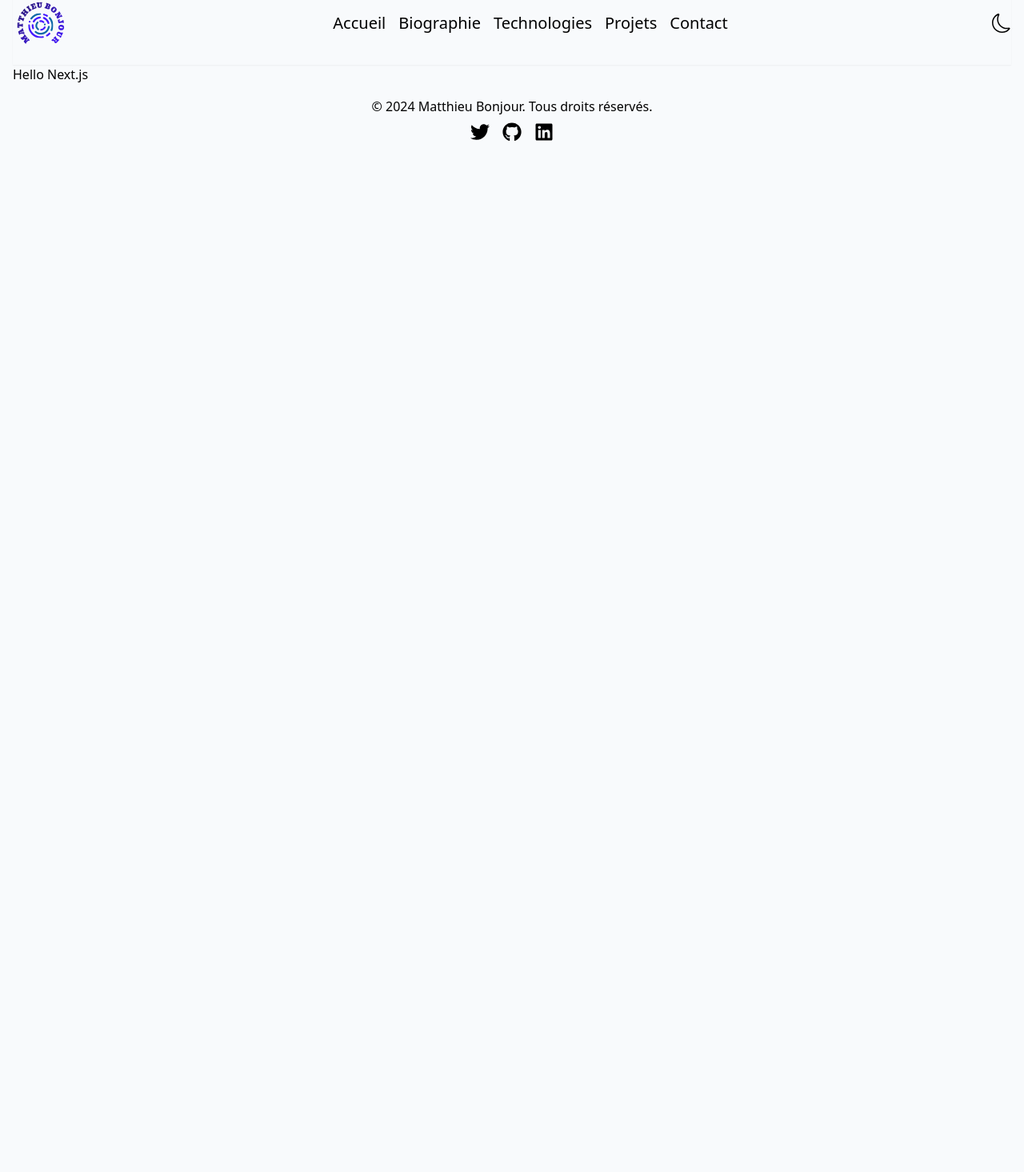
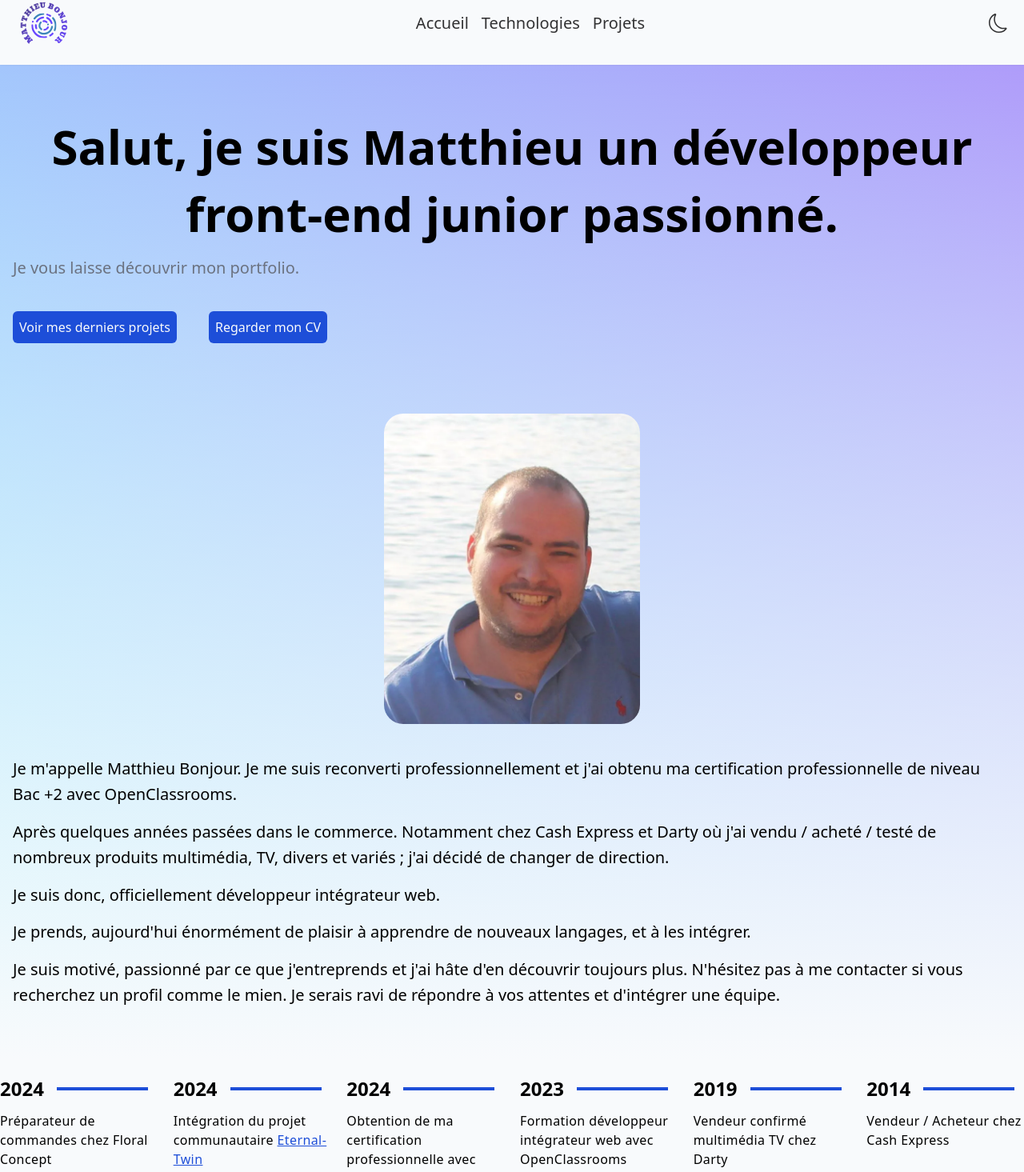
Before and after one commit to Matthieu83600/Portfolio-nextjs, a Next.js app: page / in a window 1280 px wide. Shown: the part 23-1488 px from the top of the page at 80% size. Before the commit the page ends 800 px from the top, so only its background shows below. Built offline with nearby package versions, Linux system fonts and the light colour scheme.

Commit message:
feat: home

```diff
--- a/app/globals.css
+++ b/app/globals.css
@@ -3,7 +3,7 @@
 @tailwind utilities;
 
 @layer components {
-  li {
+  .menu {
     @apply relative flex mx-2 gap-2 text-xl after:absolute after:-bottom-[3px] after:left-0 after:h-[2px] after:w-0 after:bg-current after:duration-300 after:ease-in-out hover:no-underline hover:after:w-full dark:hover:text-sky-400;
   }
 }
--- a/app/layout.tsx
+++ b/app/layout.tsx
@@ -37,7 +37,7 @@ export default function RootLayout({
 }>) {
   return (
     <html lang="fr" suppressHydrationWarning>
-      <body className="bg-slate-50 px-4 dark:bg-slate-950">
+      <body className="bg-slate-50 dark:bg-black">
         <ThemeContext>
           <Header />
           <main>{children}</main>
--- a/app/page.tsx
+++ b/app/page.tsx
@@ -1,3 +1,17 @@
+import { IntroSection } from '../components/Intro';
+import { AboutSection } from '../components/About';
+import { TimeLine } from '../components/Timeline';
+
 export default function Home() {
-  return <p>Hello Next.js</p>;
+  return (
+    <div className="flex min-h-screen flex-col">
+      <div className="bg-gradient-to-tr from-[#97f0ff] to-[#af9cfa] dark:from-[#1a1a1a] dark:to-[#3a3a3ace]">
+        <div className="inset-0 bg-gradient-to-t from-slate-50 to-transparent dark:from-black">
+          <IntroSection />
+          <AboutSection />
+        </div>
+      </div>
+      <TimeLine />
+    </div>
+  );
 }
--- /dev/null
+++ b/components/About.tsx
@@ -0,0 +1,45 @@
+import Image from 'next/image';
+
+export function AboutSection() {
+  return (
+    <section id="about" className="flex flex-col px-4">
+      <div className="mt-7 flex justify-center">
+        <Image
+          unoptimized
+          src={'./assets/moi.webp'}
+          width={300}
+          height={0}
+          style={{ width: '320px', height: 'auto' }}
+          alt="Matthieu Bonjour"
+          className="rounded-3xl"
+        />
+      </div>
+      <div className="flex max-w-7xl flex-col gap-3 pb-16 pt-10">
+        <div className="text-xl font-light leading-relaxed">
+          <p>
+            Je m'appelle Matthieu Bonjour. Je me suis reconverti
+            professionnellement et j'ai obtenu ma certification professionnelle
+            de niveau Bac +2 avec OpenClassrooms.
+          </p>
+          <p className="my-3.5">
+            Après quelques années passées dans le commerce. Notamment chez Cash
+            Express et Darty où j'ai vendu / acheté / testé de nombreux produits
+            multimédia, TV, divers et variés ; j'ai décidé de changer de
+            direction.
+          </p>
+          <p>Je suis donc, officiellement développeur intégrateur web.</p>
+          <p className="my-3.5">
+            Je prends, aujourd'hui énormément de plaisir à apprendre de nouveaux
+            langages, et à les intégrer.
+          </p>
+          <p>
+            Je suis motivé, passionné par ce que j'entreprends et j'ai hâte d'en
+            découvrir toujours plus. N'hésitez pas à me contacter si vous
+            recherchez un profil comme le mien. Je serais ravi de répondre à vos
+            attentes et d'intégrer une équipe.
+          </p>
+        </div>
+      </div>
+    </section>
+  );
+}
--- a/components/Footer.tsx
+++ b/components/Footer.tsx
@@ -1,4 +1,4 @@
-import { FaTwitter, FaGithub, FaLinkedin } from 'react-icons/fa';
+import { FaTwitter, FaGithub, FaLinkedin, FaGitlab } from 'react-icons/fa';
 
 const Footer = () => {
   return (
@@ -9,15 +9,15 @@ const Footer = () => {
         </p>
         <div className="flex justify-center space-x-4">
           <a
-            href="https://twitter.com/tonprofil"
+            href="https://gitlab.com/Matthieu83600"
             target="_blank"
             rel="noopener noreferrer"
             className="hover:text-blue-600 dark:hover:text-sky-400"
           >
-            <FaTwitter size={24} />
+            <FaGitlab size={24} />
           </a>
           <a
-            href="https://github.com/tonprofil"
+            href="https://github.com/Matthieu83600"
             target="_blank"
             rel="noopener noreferrer"
             className="hover:text-blue-600 dark:hover:text-sky-400"
@@ -25,12 +25,20 @@ const Footer = () => {
             <FaGithub size={24} />
           </a>
           <a
-            href="https://linkedin.com/in/tonprofil"
+            href="www.linkedin.com/in/matthieu-bonjour"
             target="_blank"
             rel="noopener noreferrer"
             className="hover:text-blue-600 dark:hover:text-sky-400"
           >
             <FaLinkedin size={24} />
+          </a>
+          <a
+            href="https://twitter.com/BonjourMat83600?=V9bTy94aQMLvl_l96_nnZA&s=09"
+            target="_blank"
+            rel="noopener noreferrer"
+            className="hover:text-blue-600 dark:hover:text-sky-400"
+          >
+            <FaTwitter size={24} />
           </a>
         </div>
       </div>
--- a/components/Header.tsx
+++ b/components/Header.tsx
@@ -4,7 +4,7 @@ import { ThemeSwitcher } from './ThemeSwitcher';
 
 const Header = () => {
   return (
-    <header className="sticky top-0 z-10 bg-inherit pb-5 pt-5 shadow-sm">
+    <header className="sticky top-0 z-10 bg-inherit px-5 pb-5 pt-5 opacity-80 shadow-sm">
       <div className="flex flex-col items-center justify-between gap-4 lg:flex-row">
         <Image
           src="/assets/logo.svg"
@@ -16,20 +16,14 @@ const Header = () => {
         />
         <nav>
           <ul className="flex flex-wrap items-center justify-between p-4">
-            <li>
+            <li className="menu">
               <Link href="/">Accueil</Link>
             </li>
-            <li>
-              <Link href="/">Biographie</Link>
+            <li className="menu">
+              <Link href="/tecnologies">Technologies</Link>
             </li>
-            <li>
-              <Link href="/">Technologies</Link>
-            </li>
-            <li>
+            <li className="menu">
               <Link href="/projets">Projets</Link>
-            </li>
-            <li>
-              <Link href="/contact">Contact</Link>
             </li>
           </ul>
         </nav>
--- /dev/null
+++ b/components/Intro.tsx
@@ -0,0 +1,37 @@
+import Link from 'next/link';
+
+export function IntroSection() {
+  return (
+    <section id="intro" className="flex flex-col px-4">
+      <div className="flex flex-col items-center gap-4 py-5">
+        <div className="py-5 md:py-10">
+          <h1 className="text-3xl font-bold md:text-5xl xl:text-6xl">
+            <p className="text-center leading-[140%]">
+              Salut, je suis Matthieu un développeur front-end junior passionné.
+            </p>
+          </h1>
+          <p className="mb-10 mt-3 text-xl text-gray-500">
+            Je vous laisse découvrir mon portfolio.
+          </p>
+          <div className="flex flex-col gap-10 sm:flex-row">
+            <Link
+              href="/projects"
+              className="rounded-md bg-blue-700 p-2 text-slate-50"
+              aria-label="Derniers projets"
+            >
+              Voir mes derniers projets
+            </Link>
+            <Link
+              href="https://cvdesignr.com/p/65770bab74d9f"
+              target="_blank"
+              className="rounded-md bg-blue-700 p-2 text-slate-50"
+              aria-label="Mon CV"
+            >
+              Regarder mon CV
+            </Link>
+          </div>
+        </div>
+      </div>
+    </section>
+  );
+}
--- /dev/null
+++ b/components/Timeline.tsx
@@ -0,0 +1,114 @@
+'use client';
+import { useEffect, useRef, useState } from 'react';
+
+const handleExternalLinkClick = (url) => {
+  window.open(url, '_blank');
+};
+
+const TimeLineData = [
+  {
+    year: 2024,
+    text: 'Préparateur de commandes chez Floral Concept',
+  },
+  {
+    year: 2024,
+    text: (
+      <>
+        Intégration du projet communautaire{' '}
+        <span
+          onClick={() => handleExternalLinkClick('https://eternaltwin.org/')}
+          className="cursor-pointer text-blue-700 underline hover:text-blue-500 dark:text-blue-300"
+        >
+          Eternal-Twin
+        </span>
+      </>
+    ),
+  },
+  {
+    year: 2024,
+    text: 'Obtention de ma certification professionnelle avec OpenClassrooms',
+  },
+  {
+    year: 2023,
+    text: 'Formation développeur intégrateur web avec OpenClassrooms',
+  },
+  { year: 2019, text: 'Vendeur confirmé multimédia TV chez Darty' },
+  { year: 2014, text: 'Vendeur / Acheteur chez Cash Express' },
+];
+
+export function TimeLine() {
+  const [, setActiveItem] = useState(0);
+  const carouselRef = useRef(null);
+
+  const scroll = (node, left) => {
+    return node.scrollTo({ left, behavior: 'smooth' });
+  };
+
+  const handleClick = (e, i) => {
+    e.preventDefault();
+
+    if (carouselRef.current) {
+      const scrollLeft = Math.floor(
+        carouselRef.current.scrollWidth * 0.7 * (i / TimeLineData.length)
+      );
+
+      scroll(carouselRef.current, scrollLeft);
+    }
+  };
+
+  const handleScroll = () => {
+    if (carouselRef.current) {
+      const index = Math.round(
+        (carouselRef.current.scrollLeft /
+          (carouselRef.current.scrollWidth * 0.7)) *
+          TimeLineData.length
+      );
+
+      setActiveItem(index);
+    }
+  };
+
+  useEffect(() => {
+    const handleResize = () => {
+      scroll(carouselRef.current, 0);
+    };
+
+    window.addEventListener('resize', handleResize);
+
+    return () => {
+      window.removeEventListener('resize', handleResize);
+    };
+  }, []);
+
+  return (
+      <ul
+        ref={carouselRef}
+        onScroll={handleScroll}
+        className="hide-scroll-bar flex cursor-pointer snap-x flex-row flex-nowrap justify-between gap-5 overflow-x-auto py-5"
+      >
+        <>
+          {TimeLineData.map((item, index) => {
+            return (
+              <li
+                id={`carousel__item-${index}`}
+                key={index}
+                className="flex w-[calc((100%/2)-30px)] snap-start flex-col gap-3 sm:w-1/3 md:w-1/6 hover:cursor-default"
+                onClick={(e) => handleClick(e, index)}
+              >
+                <h3
+                  aria-label={"Ce que j'ai fait en " + item.year}
+                  className="flex items-center gap-4 text-2xl font-bold"
+                >
+                  {`${item.year}`}
+                  <hr className="w-[58%] border-2 border-blue-700 dark:border-slate-50" />
+                </h3>
+                <p className="tracking-wide">
+                  {item.text}
+                </p>
+              </li>
+            );
+          })}
+        </>
+      </ul>
+  );
+}
```
Also changed, not shown: public/assets/moi.webp (added).
